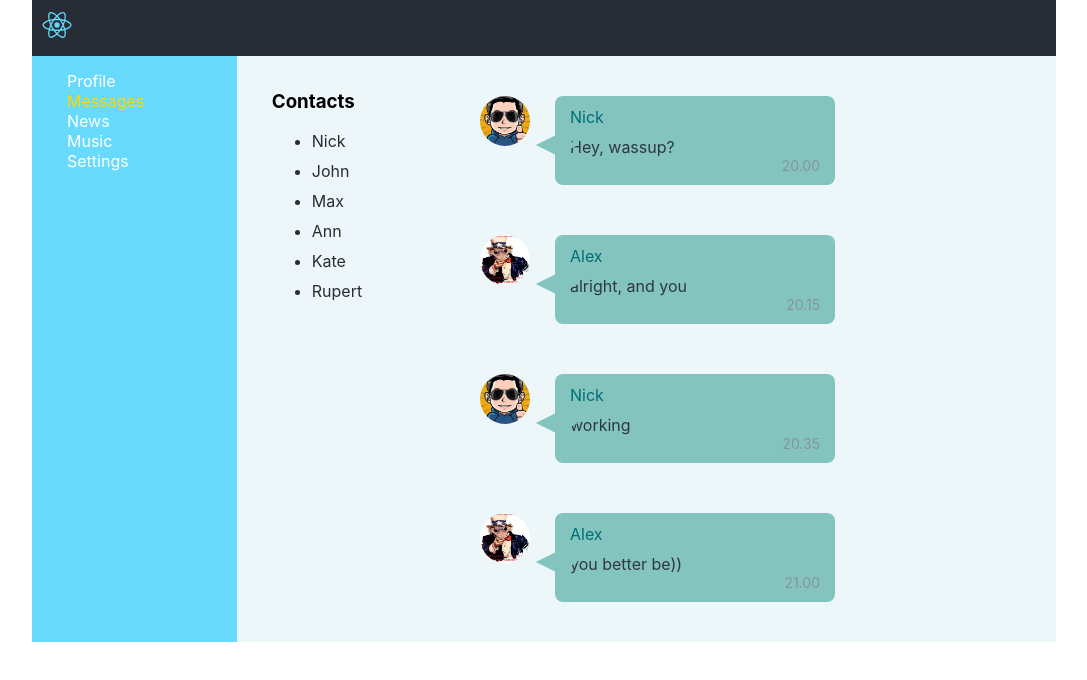
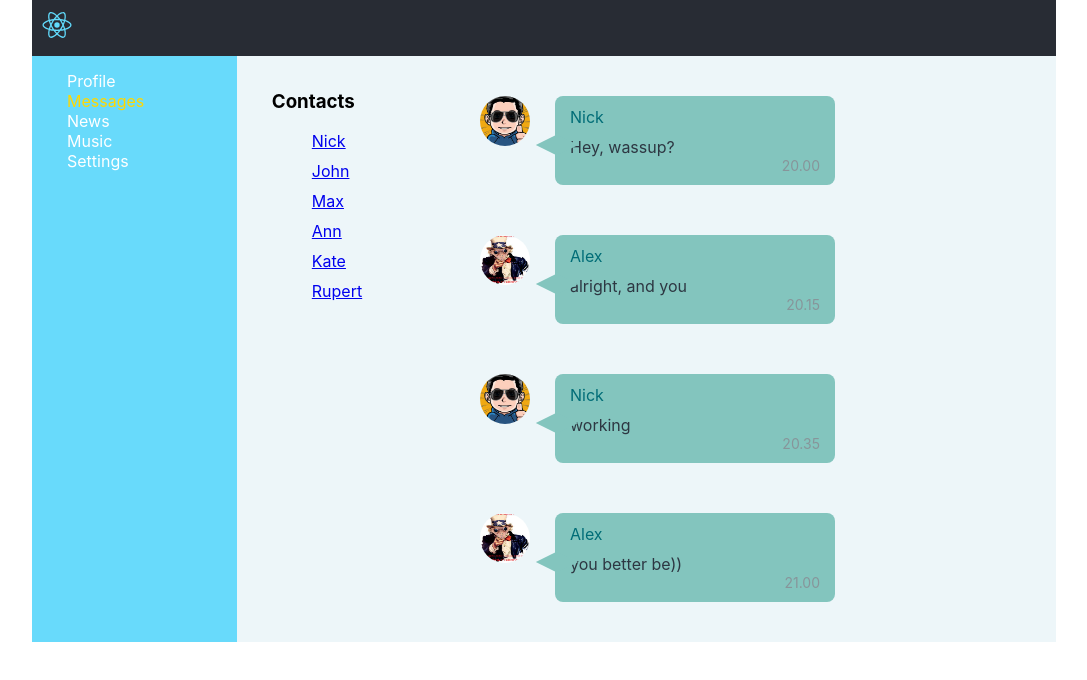
Before and after one commit to zillomoons/social_network_ts, a React (Create React App) app: page /dialogs in a window 1280 px wide. Shown: the top 680 px of the page, without its empty margins (96-1183 px from the left). Built offline with nearby package versions, Linux system fonts and the light colour scheme.

Commit message:
22_lesson: Route exact path

```diff
--- a/src/App.tsx
+++ b/src/App.tsx
@@ -17,7 +17,7 @@ const App = () => {
                 <Header/>
                 <Navbar/>
                 <Route path={'/profile'} component={Profile}/>
-                <Route path={'/dialogs'}component={Dialogs}/>
+                <Route exact path={'/dialogs'}component={Dialogs}/>
                 <Route path={'/news'}component={NewsPage}/>
                 <Route path={'/music'}component={Music}/>
                 <Route path={'/settings'}component={Settings}/>
--- a/src/components/dIalogs/Dialogs.module.css
+++ b/src/components/dIalogs/Dialogs.module.css
@@ -50,6 +50,9 @@
     font-size: 14px;
 }
 .dialogsWrapper .contacts{
-   margin-bottom: 10px;
+    margin-bottom: 10px;
     color: #282c34;
 }
+a .contacts {
+    color: inherit;
+}
--- a/src/components/dIalogs/Dialogs.tsx
+++ b/src/components/dIalogs/Dialogs.tsx
@@ -3,6 +3,7 @@ import styles from './Dialogs.module.css'
 import ava_1 from './../../assets/images/ava_1.jpg'
 import ava_2 from './../../assets/images/ava_2.jpg'
 import DialogItem from "./dialogItem/dialogItem";
+import {NavLink} from 'react-router-dom';
 
 export const Dialogs = () => {
     const dialogsItems = [
@@ -12,12 +13,12 @@ export const Dialogs = () => {
         {id: 4, userImage: ava_2, name: 'Alex', text: 'you better be))', time: '21.00'},
     ]
     const contacts = [
-        { id: 1, name: 'Nick'},
-        { id: 1, name: 'John'},
-        { id: 1, name: 'Max'},
-        { id: 1, name: 'Ann'},
-        { id: 1, name: 'Kate'},
-        { id: 1, name: 'Rupert'},
+        {id: 1, name: 'Nick', path: '/dialogs/1'},
+        {id: 2, name: 'John', path: '/dialogs/2'},
+        {id: 3, name: 'Max', path: '/dialogs/3'},
+        {id: 4, name: 'Ann', path: '/dialogs/4'},
+        {id: 5, name: 'Kate', path: '/dialogs/5'},
+        {id: 6, name: 'Rupert', path: '/dialogs/6'},
 
     ]
 
@@ -27,9 +28,12 @@ export const Dialogs = () => {
                 <h3>Contacts</h3>
                 <ul>
                     {
-                        contacts.map( c => {
+                        contacts.map(c => {
                             return (
-                                <li className={styles.contacts} key={c.id}>{c.name}</li>
+                                <div key={c.id} className={styles.contacts}>
+                                    <NavLink to={c.path}>{c.name}</NavLink>
+                                </div>
+
                             )
                         })
                     }
```
